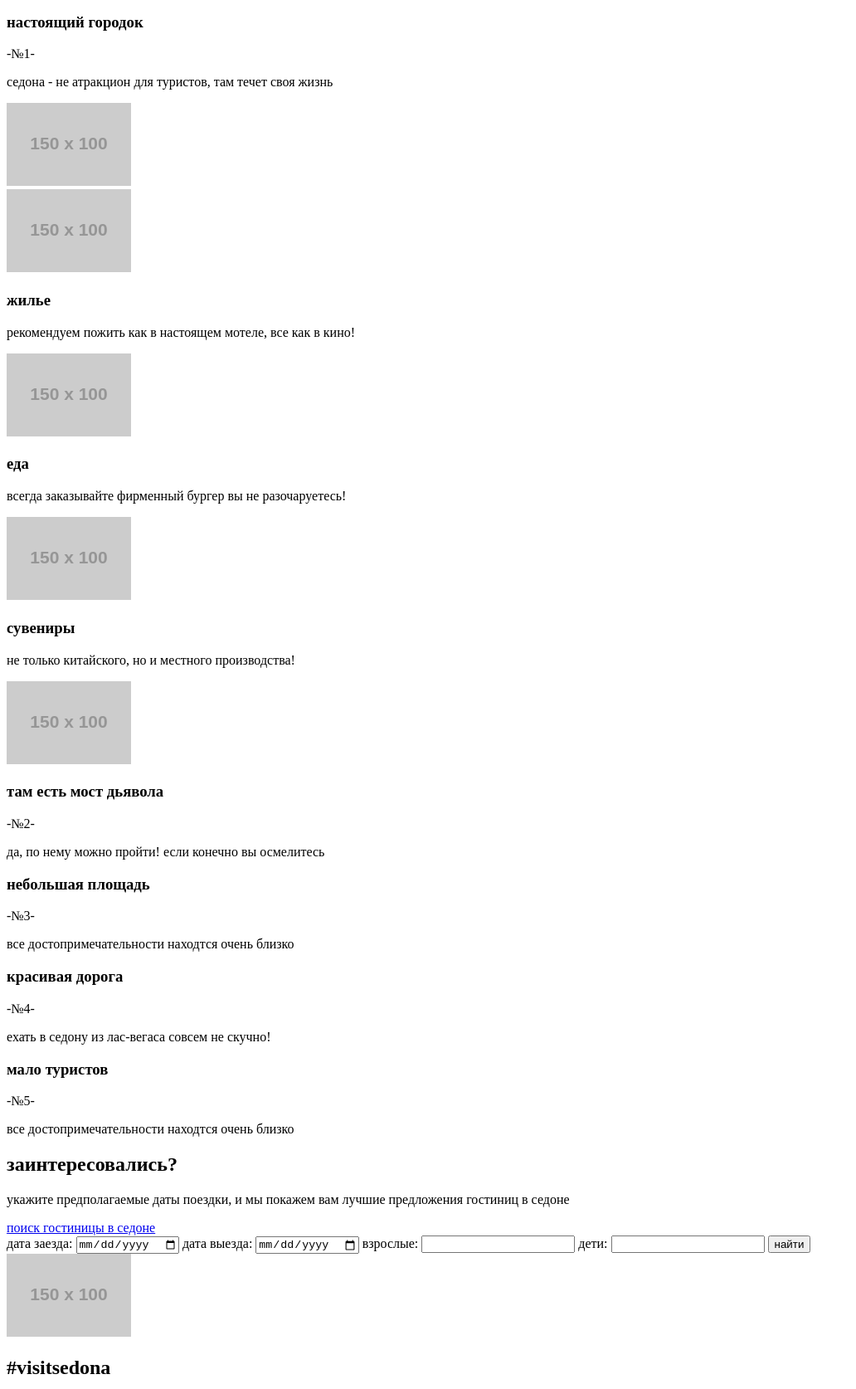
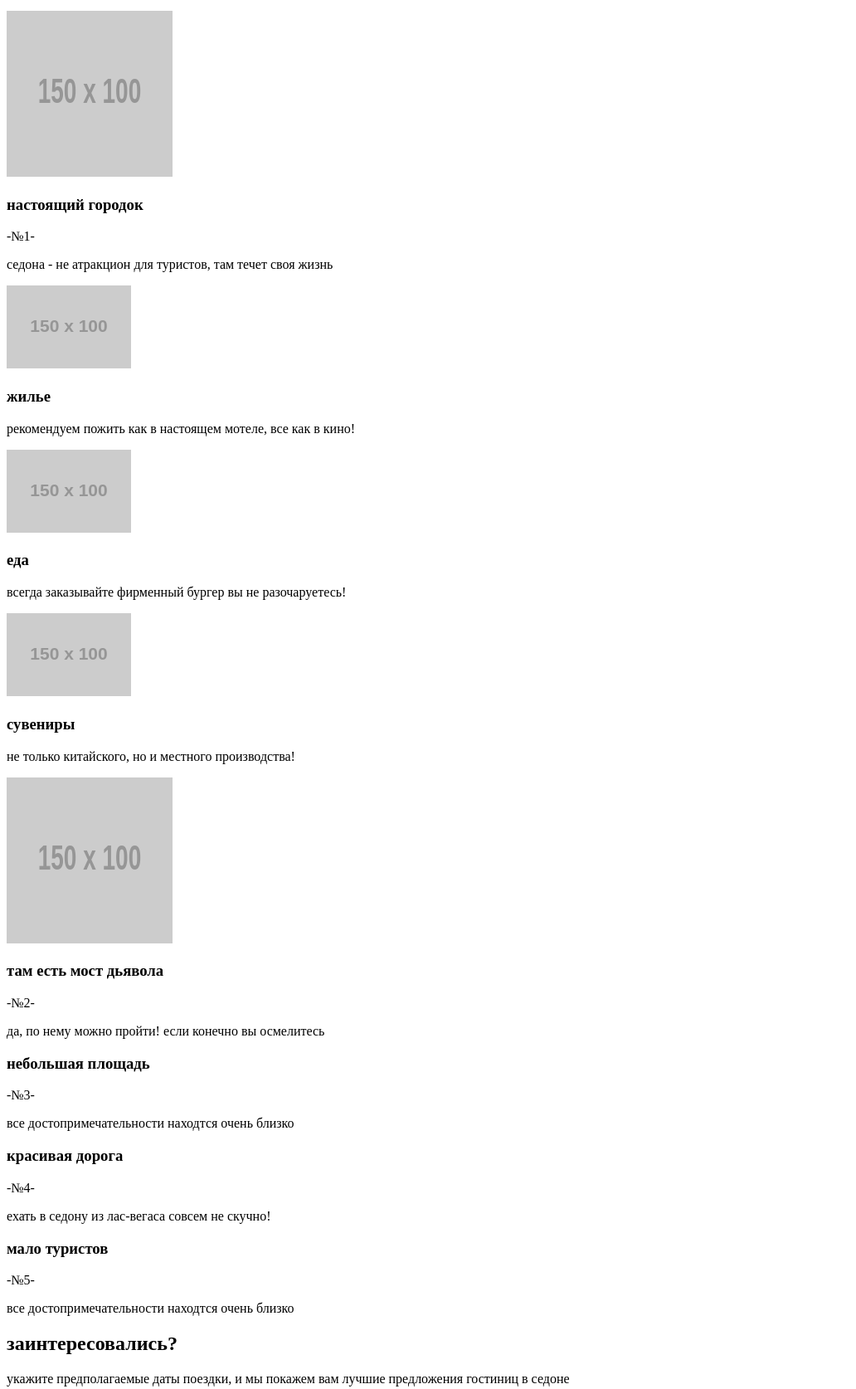
Before and after one commit to tsurugi197/196769-sedona, a plain HTML site: page index.html in a window 1280 px wide. Shown: the part 500-2174 px from the top of the page at 83% size, without its empty margins (0-1032 px from the left). Drawn offline with Linux system fonts and the light colour scheme; placeholder pictures from the web are drawn by us.

Commit message:
new classes

```diff
--- a/index.html
+++ b/index.html
@@ -21,70 +21,70 @@
 	</header>
 	<!-- header -->
 	<!--content-->
-	<main class="index-content">
+	<main>
 		<div class="container">
-			<div class="main-image">
+			<!-- Promo-image + text -->
+			<div class="promo">
 				<img src="http://placehold.it/150x100" alt="very big picture" width="200" height="200">
-			</div>
-			<div class="content-title">
 				<h2>седона -- небольшой городок в аризоне, заслуживающий большего</h2>
 				<p>рассмотрим 5 причин, по которым седона круче, чем гранд каньон!</p>
 			</div>
-			<div class="demonstration">
-				<div class="demo-text">
+			<!-- Promo-image + text -->
+			<div class="features">
+				<div class="features-img">
+					<img src="http://placehold.it/150x100" alt="very big picture" width="200" height="200">
+				</div>
+				<div class="features-item">
 					<h3>настоящий городок</h3>
-					<span>-№1-</span>
+					<p>-№1-</p>
 					<p>седона - не атракцион для туристов, там течет своя жизнь</p>
 				</div>
-				<div class="demo-image">
-					<img src="http://placehold.it/150x100" alt="Картиночка тип;d">
 			</div>
-			</div>
-			<div class="content-features">
-				<div class="features-item">
+			<div class="advantages">
+				<div class="advantages-item">
 					<img src="http://placehold.it/150x100" alt="Картиночка тип;d">
 					<h3>жилье</h3>
 					<p>рекомендуем пожить как в настоящем мотеле, все как в кино!</p>
 				</div>
-				<div class="features-item">
+				<div class="advantages-item">
 					<img src="http://placehold.it/150x100" alt="Картиночка тип;d">
 					<h3>еда</h3>
 					<p>всегда заказывайте фирменный бургер вы не разочаруетесь!</p>
 				</div>
-				<div class="features-item">
+				<div class="advantages-item">
 					<img src="http://placehold.it/150x100" alt="Картиночка тип;d">
 					<h3>сувениры</h3>
 					<p>не только китайского, но и местного производства!</p>
 				</div>
 			</div>
-			<div class="demonstration">
-			<div class="demo-image">
-				<img src="http://placehold.it/150x100" alt="Картиночка тип;d">
+			<div class="features">
+				<div class="features-img">
+					<img src="http://placehold.it/150x100" alt="very big picture" width="200" height="200">
 				</div>
-			<div class="demo-text">
+				<div class="features-item">
 					<h3>там есть мост дьявола</h3>
-				<span>-№2-</span>
+					<p>-№2-</p>
 					<p>да, по нему можно пройти! если конечно вы осмелитесь</p>
 				</div>
 			</div>
-			<div class="features-text">
-				<div class="demo-text">
+			<div class="features">
+				<div class="features-item">
 					<h3>небольшая площадь</h3>
-					<span>-№3-</span>
+					<p>-№3-</p>
 					<p>все достопримечательности находтся очень близко</p>
 				</div>
-				<div class="demo-text">
+				<div class="features-item">
 					<h3>красивая дорога</h3>
-					<span>-№4-</span>
+					<p>-№4-</p>
 					<p>ехать в седону из лас-вегаса совсем не скучно!</p>
 				</div>
-				<div class="demo-text">
+				<div class="features-item">
 					<h3>мало туристов</h3>
-					<span>-№5-</span>
+					<p>-№5-</p>
 					<p>все достопримечательности находтся очень близко</p>
 				</div>
 			</div>
-			<div class="search">
+			<div class="search-call">
 				<h2>заинтересовались?</h2>
 				<p>укажите предполагаемые даты поездки, и мы покажем вам лучшие предложения гостиниц в седоне</p>
 				<a href="#" class="search-btn">поиск гостиницы в седоне</a>
@@ -103,9 +103,9 @@
 						</form>
 				</div>
 				<!-- HIDEN FORM -->
-				<div class="map">
-					<img src="http://placehold.it/150x100" alt="А тут карта тип ;d">
 			</div>
+			<div class="google-map">
+				<!-- GOOGLE MAP MUST BE HERE -->
 			</div>
 		</div>
 	</main>
```
Lines whose indentation alone changed are shown as unchanged.
